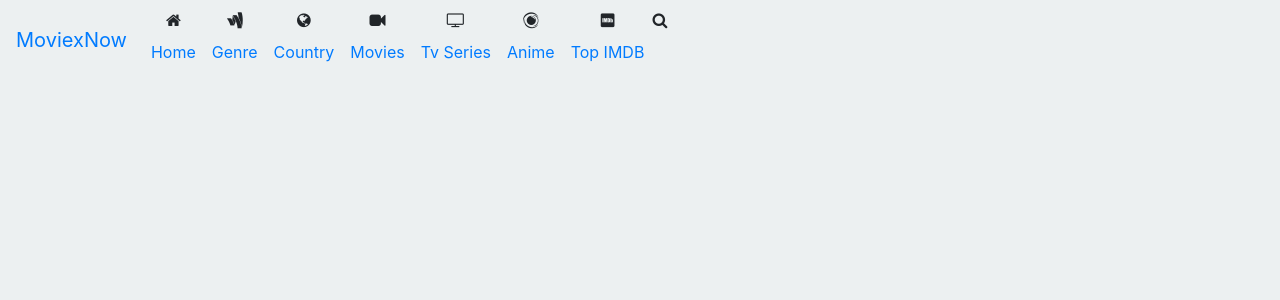
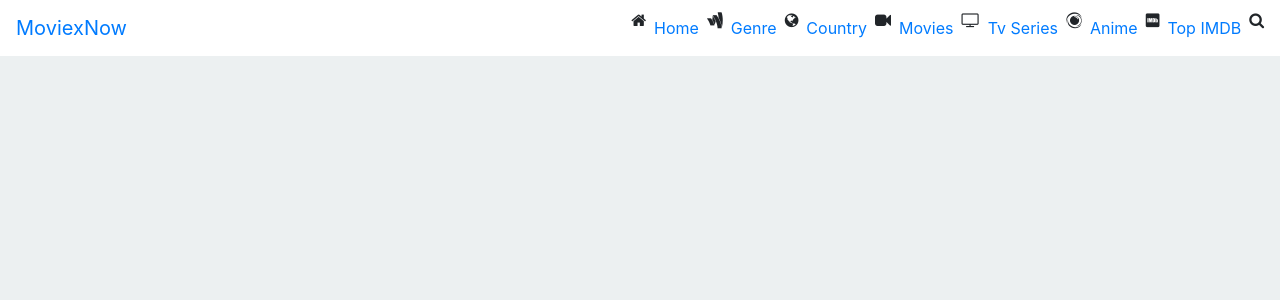
Before and after one commit to nexx74/Moviexnow, a Jekyll site: the page built from index.html, in a window 1280 px wide. Shown: the top 300 px of the page. Built offline with Jekyll 4.4.1, drawn with Linux system fonts in a browser that asks for light colours; nearby versions of some CDN libraries; Markdown is read by kramdown in place of the engine named in the settings.

Commit message:
initial commit

```diff
--- a/_includes/nav.html
+++ b/_includes/nav.html
@@ -1,6 +1,6 @@
 <!--==================================== Navigation ====================================-->
 
-<div class="navigation" id="navigation">
+<div class="nav" id="nav">
 
   <nav class="navbar navbar-expand-lg">
     <a class="navbar-brand" href="#">MoviexNow</a>
@@ -44,5 +44,4 @@
       </ul>
     </div>
   </nav>
-
 </div>
--- a/css/style.css
+++ b/css/style.css
@@ -3,7 +3,16 @@
   margin: 0; }
 
 body {
+  width: 100%;
   text-align: center;
   background-color: #ecf0f1; }
 
+.nav {
+  width: 100%; }
+  .nav .navbar {
+    width: 100%;
+    background-color: #fff; }
+  .nav a {
+    float: right; }
+
 /*# sourceMappingURL=style.css.map */
```
Also changed, not shown: sass/style.scss (+29 -2 lines), 5 other files.
